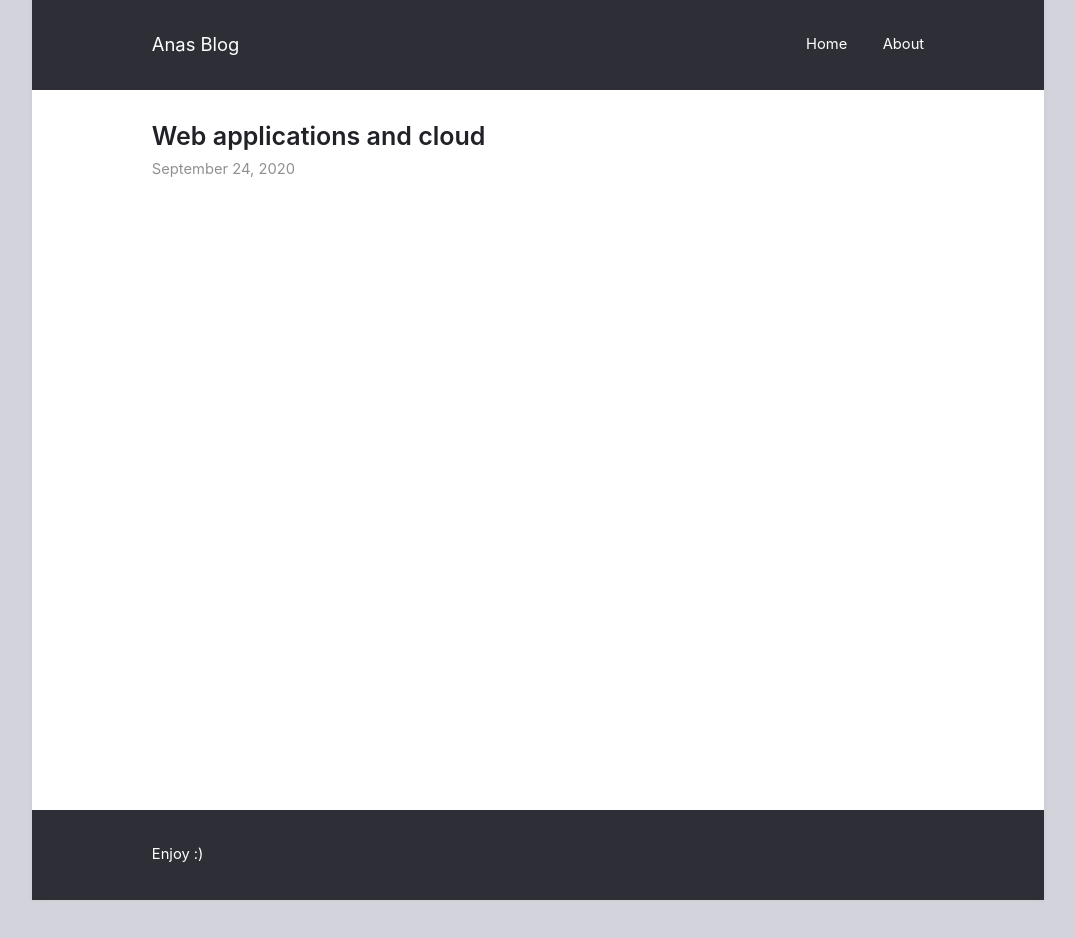
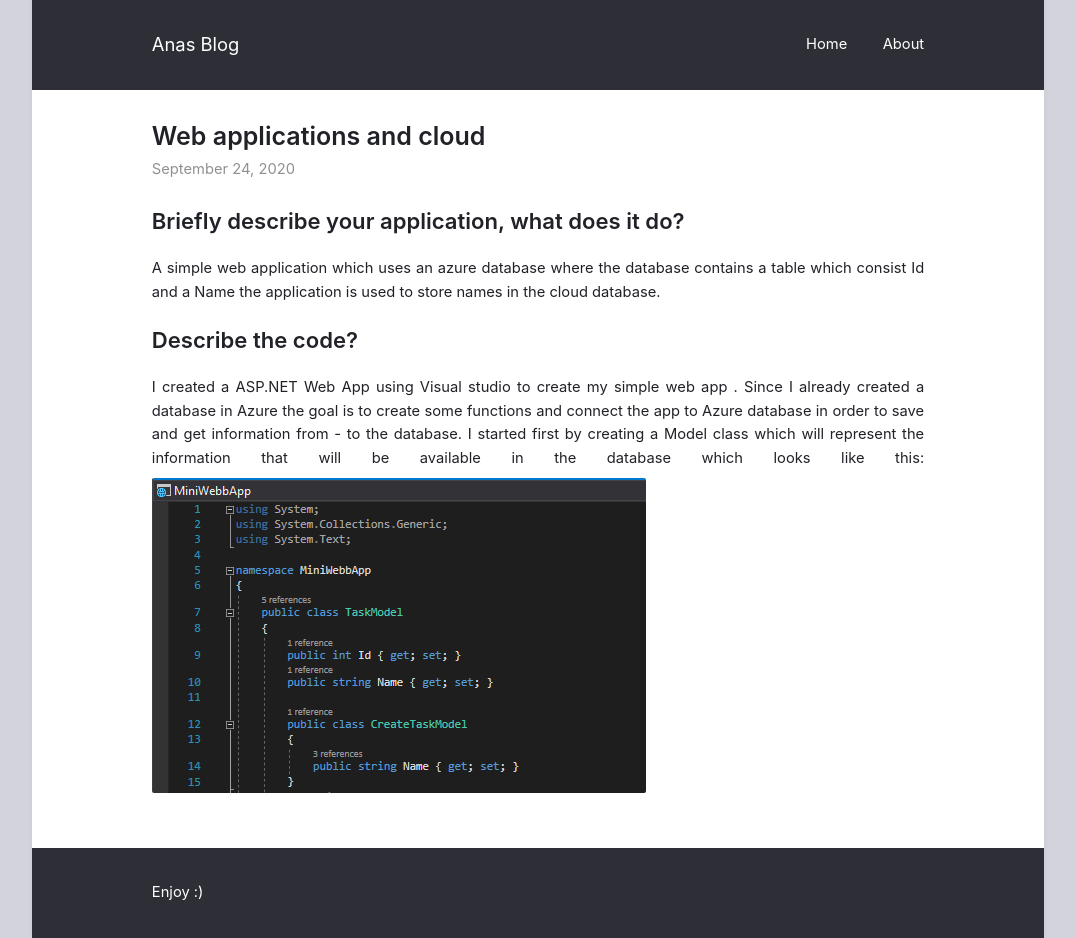
Before and after one commit to ItsAnass/ItsAnass.github.io, a Jekyll site: the page built from _posts/2020-09-24-Web-applications(Cloud).md, in a window 1280 px wide. Shown: the whole page, without its empty margins (102-1177 px from the left). Built offline with Jekyll 4.4.1, drawn with Linux system fonts in a browser that asks for light colours; before the commit the page ends 900 px from its top, so only the background shows below that.

Commit message:
Update 2020-09-24-Web-applications(Cloud).md

```diff
--- a/_posts/2020-09-24-Web-applications(Cloud).md
+++ b/_posts/2020-09-24-Web-applications(Cloud).md
@@ -2,3 +2,12 @@
 title: "Web applications and cloud"
 layout: post
 ---
+
+## Briefly describe your application, what does it do?
+A simple web application which uses an azure database where the database contains a table which consist  Id and a Name the application is used to store names in the cloud database.
+
+## Describe the code?
+I created a ASP.NET Web App using Visual studio to create my simple web app .
+Since I already created a database in Azure the goal is to create some functions  and  connect the app to Azure database in order to save and get information from - to the database.
+I started first by creating a Model class which will represent the information that will be available in the database which looks like this:
+![Models](https://github.com/ItsAnass/ItsAnass.github.io/blob/main/assets/Images/W/Models%202021-09-24%20103615.png?raw=true)
```
